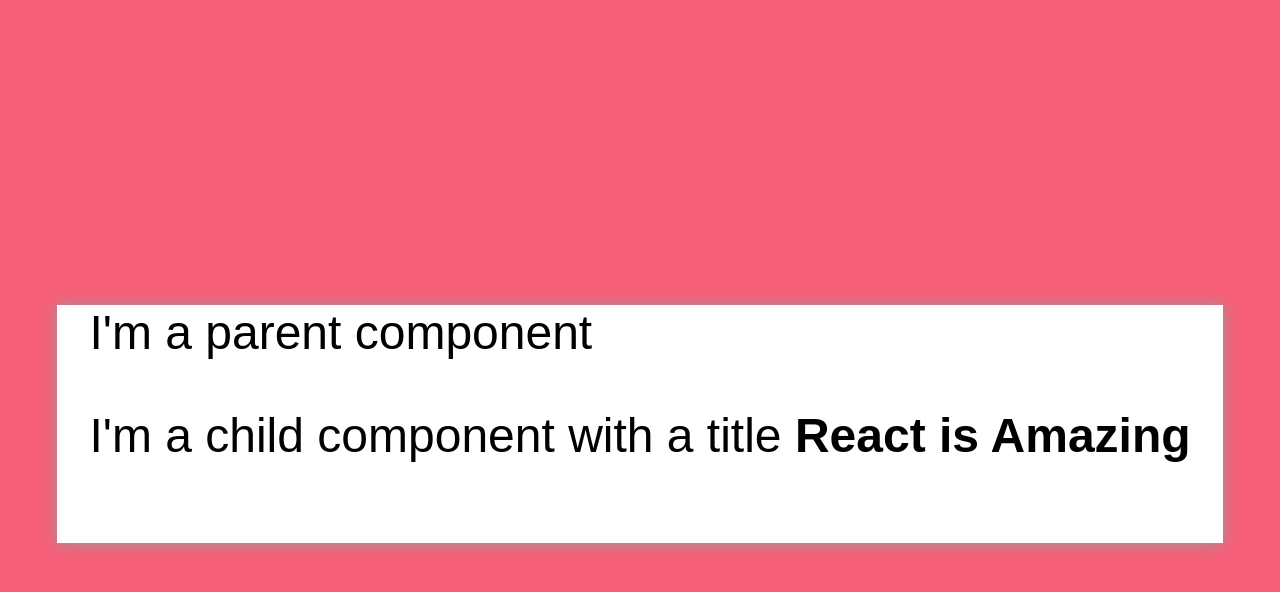
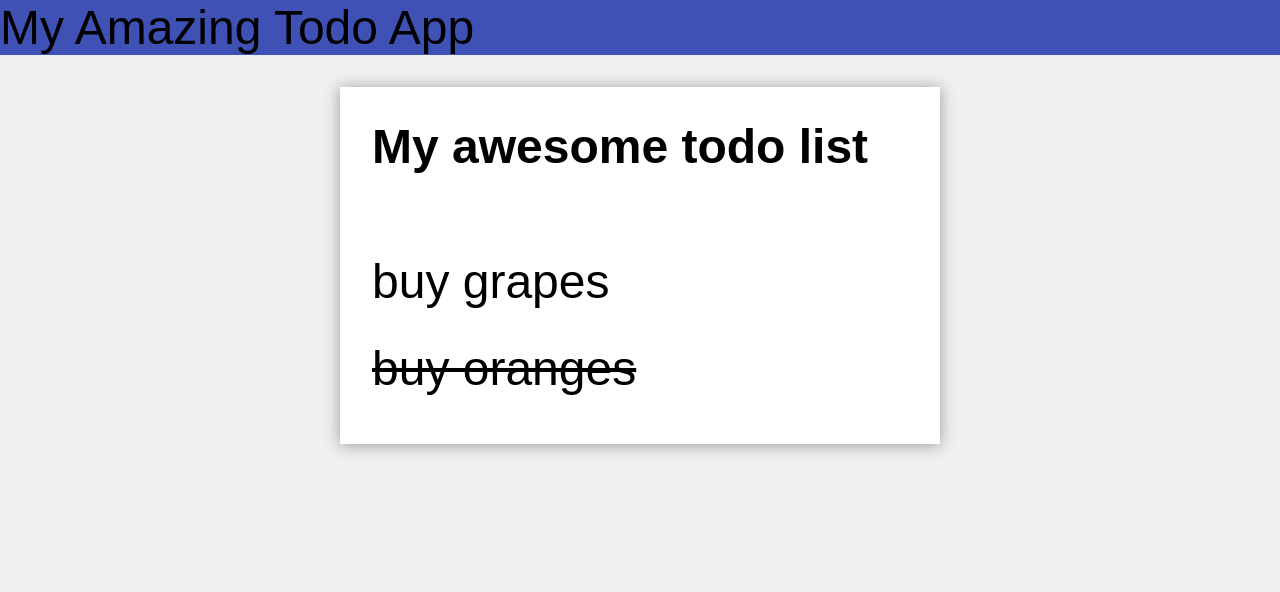
Before and after one commit to TechLadies/react-express-mongo-prebootcamp-workshop-3-2018, a React (Create React App) app: page / in a window 1280 px wide. Shown: the top 592 px of the page. Built offline with nearby package versions, Linux system fonts and the light colour scheme.

Commit message:
Extract Header and Todos components

```diff
--- a/src/components/App.js
+++ b/src/components/App.js
@@ -1,61 +1,18 @@
 import React from "react";
-import { ParentComponent } from "./PropsDemo";
+
+import { Todos } from "./Todos";
+import { Header } from "./Header";
 
 class App extends React.Component {
-  state = {
-    todos: [
-      {
-        description: "buy grapes",
-        isDone: false
-      },
-      {
-        description: "buy oranges",
-        isDone: true
-      }
-    ]
-  };
-
-  handleTodoClick = currentTodo => {
-    if (currentTodo.isDone) {
-      currentTodo.isDone = false;
-    } else {
-      currentTodo.isDone = true;
-    }
-
-    const updatedState = {
-      todos: this.state.todos
-    };
-
-    this.setState(updatedState);
-  };
-
   render() {
-    return <ParentComponent />
+    return (
+      <div>
+        <Header />
+        <Todos />
+      </div>
+    );
   }
 
-  // render() {
-  //   return (
-  //     <div>
-  //       <h1>My awesome todo list</h1>
-  //       <ul>
-  //         {this.state.todos.map(a => {
-  //           let completeClass = "";
-  //           if (a.isDone) {
-  //             completeClass = "complete";
-  //           }
-  //           return (
-  //             <li
-  //               className={completeClass}
-  //               onClick={() => this.handleTodoClick(a)}
-  //             >
-  //               {a.description}
-  //             </li>
-  //           );
-  //         })}
-  //       </ul>
-  //     </div>
-  //   );
-  // }
 }
 
 export default App;
--- /dev/null
+++ b/src/components/Header.js
@@ -0,0 +1,11 @@
+import React from "react";
+
+export class Header extends React.Component {
+    render() {
+        return (
+            <header>
+                My Amazing Todo App
+            </header>
+        )
+    }
+}
--- /dev/null
+++ b/src/components/Todos.js
@@ -0,0 +1,55 @@
+import React from "react";
+
+export class Todos extends React.Component {
+  state = {
+    todos: [
+      {
+        description: "buy grapes",
+        isDone: false
+      },
+      {
+        description: "buy oranges",
+        isDone: true
+      }
+    ]
+  };
+
+  handleTodoClick = currentTodo => {
+    if (currentTodo.isDone) {
+      currentTodo.isDone = false;
+    } else {
+      currentTodo.isDone = true;
+    }
+
+    const updatedState = {
+      todos: this.state.todos
+    };
+
+    this.setState(updatedState);
+  };
+
+  render() {
+    return (
+      <div class="todos">
+        <h1>My awesome todo list</h1>
+        <ul>
+          {this.state.todos.map(a => {
+            let completeClass = "";
+            if (a.isDone) {
+              completeClass = "complete";
+            }
+            return (
+              <li
+                className={completeClass}
+                onClick={() => this.handleTodoClick(a)}
+              >
+                {a.description}
+              </li>
+            );
+          })}
+        </ul>
+      </div>
+    );
+  }
+
+}
--- a/src/index.css
+++ b/src/index.css
@@ -1,7 +1,8 @@
 body {
-	align-items: center;
-	background: hsl(350, 90%, 67%);
-	display: flex;
+    /* align-items: center; */
+    /* background: hsl(350, 90%, 67%); */
+    background: rgb(240, 240, 240);
+    /* display: flex; */
     font-family: sans-serif;
     font-size: 3rem;
     height: 100vh;
@@ -10,18 +11,11 @@
     padding: 0;
 }
 
-#root > div {
-	background: white;
-	box-shadow: 0px 1px 15px 0px #999;
-	padding-bottom: 2rem;
-}
-
 input, button {
     font-size: 3rem;
 }
 
 h1 {
-	background: hsla(195, 80%, 90%, 1);
     font-size: 3rem;
     padding: 2rem;
 }
@@ -48,3 +42,15 @@
 p {
     padding: 0 2rem;
 }
+
+header {
+    background-color: #3F51B5;
+}
+
+.todos {
+    background: white;
+    box-shadow: 0px 1px 15px 0px #999;
+    padding-bottom: 2rem;
+    max-width: 600px;
+    margin: 0 auto;
+}
```
Lines whose indentation alone changed are shown as unchanged.
